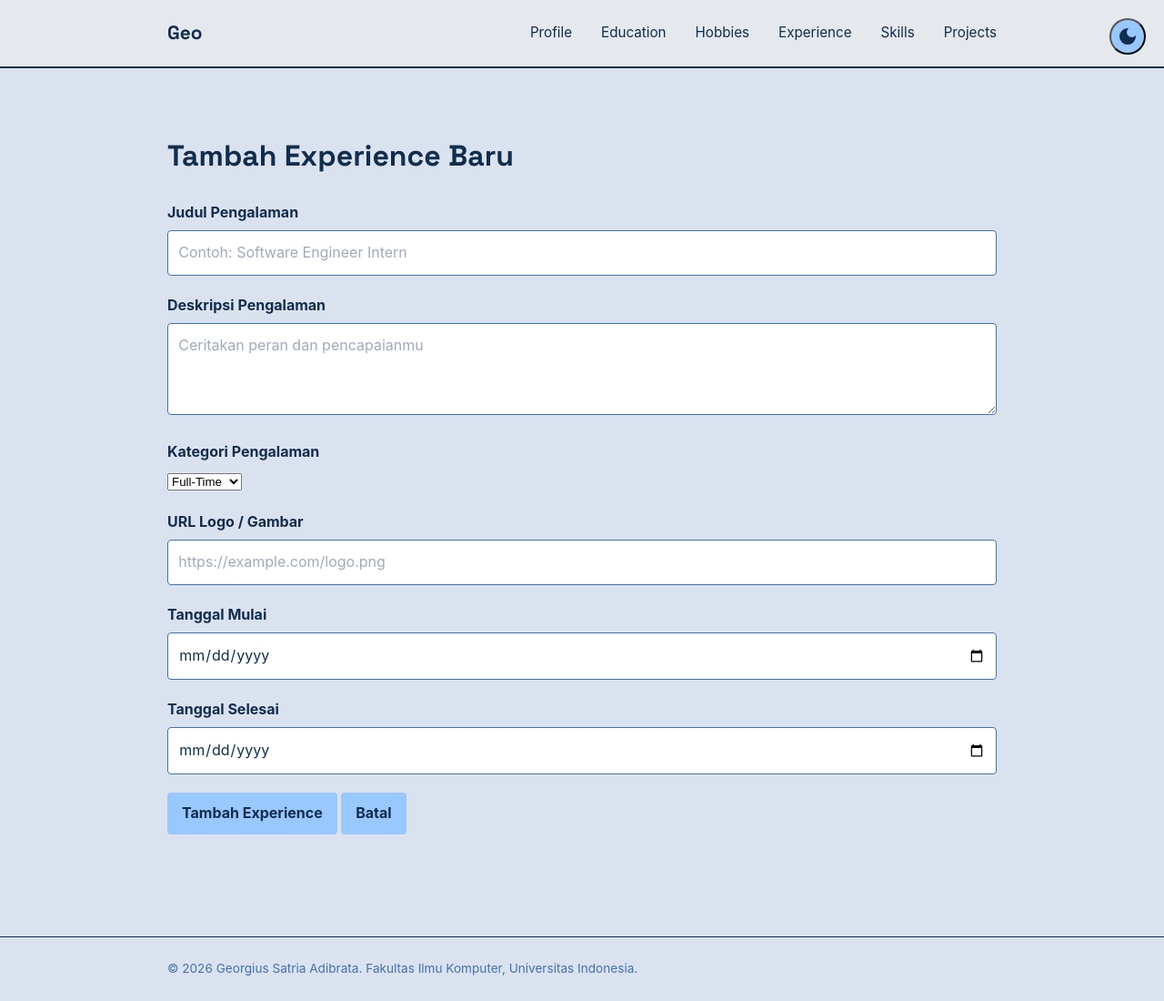
After one commit to flazzies/myportofolio, a Django app: page /experience/add/ in a window 1280 px wide. The commit adds this page. Shown: the whole page at 91% size. Run offline with Django 5.2, Linux system fonts and the light colour scheme; parts of the project's set-up code (start-up, migrations or seed data) failed here and were passed over.

Commit message:
Done with tugas 3, tinggal perbaiki css, dan bug fixes jika ada

```diff
--- a/main/forms.py
+++ b/main/forms.py
@@ -1,6 +1,6 @@
-from django.forms import ModelForm, TextInput, Textarea, URLInput
+from django.forms import ModelForm, TextInput, Textarea, URLInput, Select, DateInput
 
-from main.models import Project
+from main.models import Project, Experience
 
 class ProjectForm(ModelForm):
     class Meta:
@@ -50,3 +50,46 @@ class ProjectForm(ModelForm):
                 }
             ),
         }
+
+class ExperienceForm(ModelForm):
+    class Meta:
+        model = Experience
+        fields = ["title", "description", "category", "thumbnail", "started_at", "ended_at"]
+        labels = {
+            "title": "Judul Pengalaman",
+            "description": "Deskripsi Pengalaman",
+            "category": "Kategori Pengalaman",
+            "thumbnail": "URL Logo / Gambar",
+            "started_at": "Tanggal Mulai",
+            "ended_at": "Tanggal Selesai",
+        }
+        widgets = {
+            "title": TextInput(
+                attrs={
+                    "placeholder": "Contoh: Software Engineer Intern",
+                    "maxlength": 255,
+                }
+            ),
+            "description": Textarea(
+                attrs={
+                    "placeholder": "Ceritakan peran dan pencapaianmu",
+                    "rows": 3,
+                }
+            ),
+            "category": Select(),
+            "thumbnail": URLInput(
+                attrs={
+                    "placeholder": "https://example.com/logo.png",
+                }
+            ),
+            "started_at": DateInput(
+                attrs={
+                    "type": "date",
+                }
+            ),
+            "ended_at": DateInput(
+                attrs={
+                    "type": "date",
+                }
+            ),
+        }
--- a/main/models.py
+++ b/main/models.py
@@ -24,6 +24,7 @@ class Experience(models.Model):
     @property
     def is_ongoing(self):
         return self.ended_at is None
+
 
 class Skill(models.Model):
     CATEGORY_CHOICES = [
--- a/main/urls.py
+++ b/main/urls.py
@@ -2,18 +2,25 @@ from django.urls import path
 
 from main.views import(
 
-    show_main, show_experience,
-    show_skill, create_project, show_projects,get_projects_json, delete_project,
+    show_main, show_experience, create_experience, edit_experience, delete_experience,
+    show_json_experience, show_json_experience_deserialized,
+    show_skill, create_project, show_projects, get_projects_json, delete_project,
 )
 
 app_name = "main"
 
 urlpatterns = [
     path("", show_main, name="show_main"),
-    path("experience/", show_experience, name="show_experience"),
     path('skills/', show_skill, name='show_skill'),
     path("projects/add/", create_project, name="create_project"),
     path("projects/", show_projects, name="show_projects"),
     path("api/projects/", get_projects_json, name="get_projects_json"),
-    path("projects/<uuid:project_id>/delete/",delete_project,name="delete_project")
+    path("projects/<uuid:project_id>/delete/",delete_project,name="delete_project"),
+    path("experience/", show_experience, name="show_experience"),
+    path("experience/add/", create_experience, name="create_experience"),
+    path("experience/<uuid:id>/edit/", edit_experience, name="edit_experience"),
+    path("experience/<uuid:id>/delete/", delete_experience, name="delete_experience"),
+    path("experience/json/", show_json_experience, name="show_json_experience"),
+    path("experience/json-deserialized/", show_json_experience_deserialized, name="show_json_experience_deserialized"),
+
 ]
--- a/main/views.py
+++ b/main/views.py
@@ -1,11 +1,12 @@
-from django.shortcuts import render
+import json
+from django.shortcuts import render, get_object_or_404, redirect, render
 from django.contrib import messages
 from django.core import serializers
 from django.http import HttpResponse
-from django.shortcuts import get_object_or_404, redirect, render
+
 
 from main.models import Experience, Skill, Project
-from main.forms import ProjectForm
+from main.forms import ProjectForm, ExperienceForm
 
 def show_main(request):
     context = {
@@ -21,13 +22,7 @@ def show_main(request):
     return render(request, "index.html", context)
 
 
-def show_experience(request):
-    context = {
-        "name": "Geo",
-        "fullname" : "Georgius Satria Adibrata",
-        "experience_list": Experience.objects.all(),
-    }
-    return render(request, "experience.html", context)
+
 
 def show_skill(request):
     category_filter = request.GET.get('category')
@@ -99,3 +94,58 @@ def get_projects_json(request):
 
     projects_json = serializers.serialize("json", projects)
     return HttpResponse(projects_json, content_type="application/json")
+
+def show_experience(request):
+    context = {
+        "name": "Geo",
+        "fullname" : "Georgius Satria Adibrata",
+        "experience_list": Experience.objects.all(),
+    }
+    return render(request, "experience.html", context)
+
+def create_experience(request):
+    form = ExperienceForm(request.POST or None)
+    if form.is_valid() and request.method=="POST":
+        form.save()
+        return redirect('main:show_experience')
+    context = {
+        "name": "Geo",
+        "fullname": "Georgius Satria Adibrata",
+        "form": form,
+    }
+    return render(request, "experience_form.html", context)
+
+def edit_experience(request, id):
+    experience = get_object_or_404(Experience, pk=id)
+    form = ExperienceForm(request.POST or None, instance=experience)
+    if form.is_valid() and request.method == "POST":
+        form.save()
+        return redirect('main:show_experience')
+
+    context = {
+        "name": "Geo",
+        "fullname": "Georgius Satria Adibrata",
+        "form": form,
+        "experience": experience,
+    }
+    return render(request, "experience_form.html", context)
+
+def delete_experience(request, id):
+    experience = get_object_or_404(Experience, pk=id)
+    experience.delete()
+    return redirect('main:show_experience')
+
+def show_json_experience(request):
+    data = Experience.objects.all()
+    return HttpResponse(serializers.serialize("json", data), content_type="application/json")
+
+def show_json_experience_deserialized(request):
+    data_json = serializers.serialize("json", Experience.objects.all())
+    deserialized_objects = [obj.object for obj in serializers.deserialize("json", data_json)]
+
+    context = {
+        "name": "Geo",
+        "fullname": "Georgius Satria Adibrata",
+        "experience_list": deserialized_objects,
+    }
+    return render(request, 'experience.html', context)
--- /dev/null
+++ b/templates/experience_form.html
@@ -0,0 +1,35 @@
+{% extends "base.html" %}
+
+{% block meta %}
+    <title>{% if experience %}Edit Experience{% else %}Tambah Experience Baru{% endif %}</title>
+{% endblock meta %}
+
+{% block content %}
+    <main>
+        <section class="experience-section">
+            <div class="container">
+                <h1>{% if experience %}Edit Experience{% else %}Tambah Experience Baru{% endif %}</h1>
+
+
+                <form method="post" class="project-form">
+                    {% csrf_token %}
+
+                    {% for field in form %}
+                        <div class="form-group">
+                            <label for="{{ field.id_for_label }}">{{ field.label }}</label>
+                            {{ field }}
+                            {% for error in field.errors %}
+                                <p class="form-error">{{ error }}</p>
+                            {% endfor %}
+                        </div>
+                    {% endfor %}
+
+                    <button type="submit" class="button">
+                        {% if experience %}Simpan Perubahan{% else %}Tambah Experience{% endif %}
+                    </button>
+                    <a href="{% url 'main:show_experience' %}" class="button button-secondary">Batal</a>
+                </form>
+            </div>
+        </section>
+    </main>
+{% endblock content %}
--- a/templates/skills.html
+++ b/templates/skills.html
@@ -1,4 +1,4 @@
-<body>
+
 {% extends 'base.html' %}
 {% block content %}
 <main>
@@ -58,7 +58,3 @@
     </section>
 </main>
 {% endblock content %}
-
-
-</body>
-</html>
```
Also changed, not shown: templates/experience.html (+21 -10 lines), templates/index.html (+1 -6 lines). Lines whose indentation alone changed are shown as unchanged.
